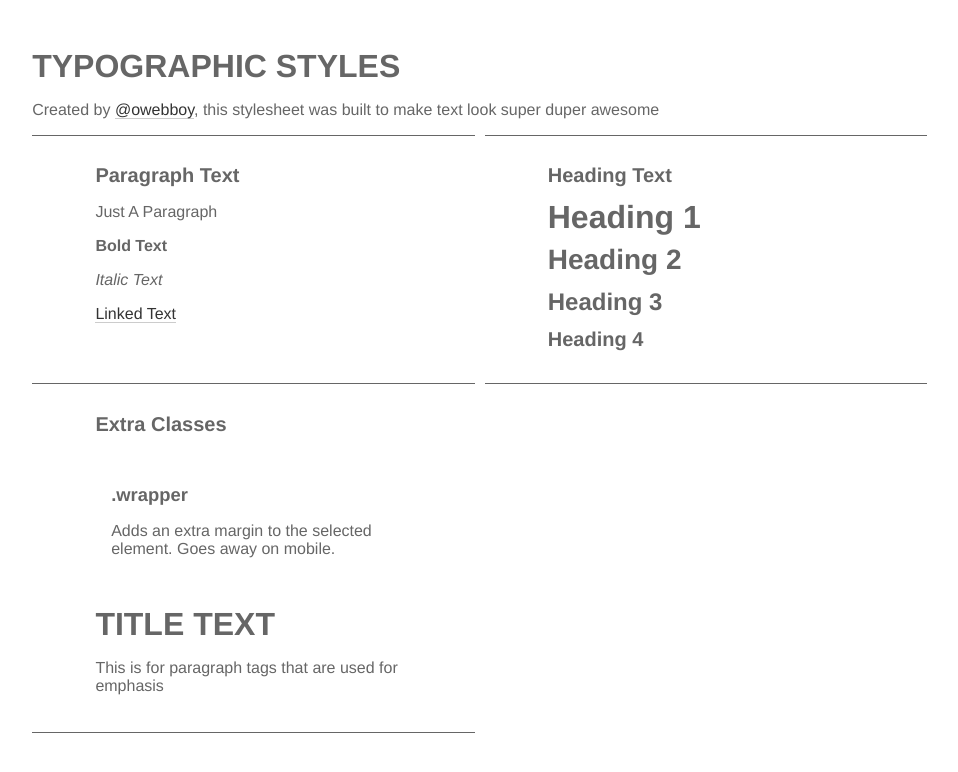
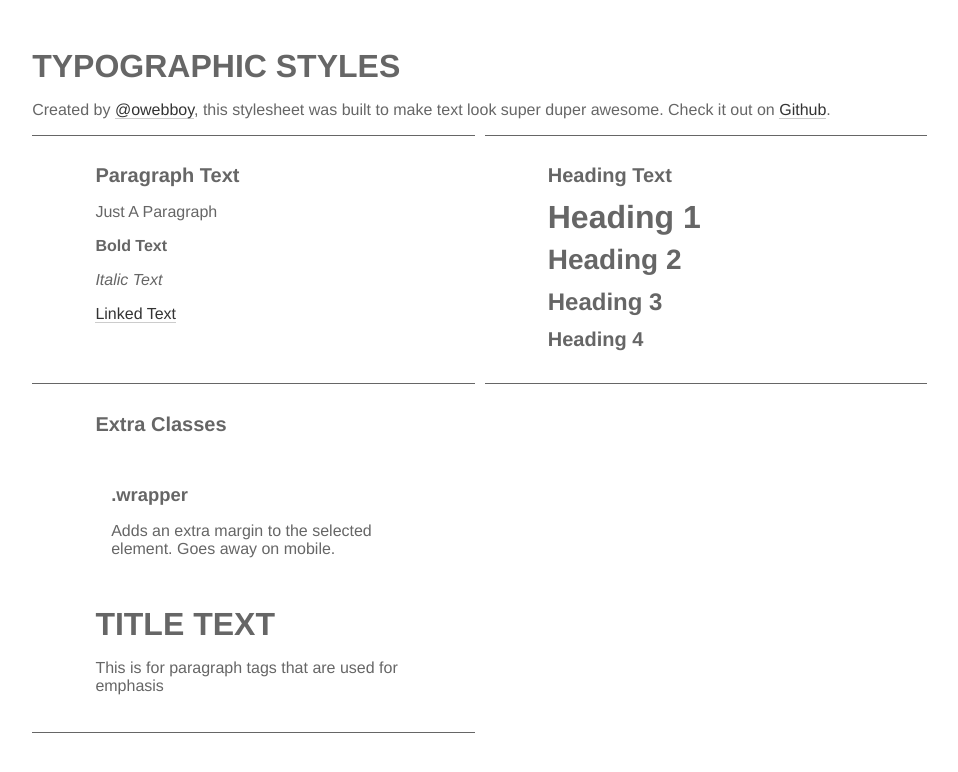
Before and after one commit to owebboy/typographic-styles, a plain HTML site: page index.html in a window 1280 px wide. Shown: the top 772 px of the page, without its empty margins (39-997 px from the left). Drawn offline with Linux system fonts and the light colour scheme.

Commit message:
update index.html

```diff
--- a/index.html
+++ b/index.html
@@ -15,7 +15,7 @@
 	<div class="wrapper">
 		<header>
 			<h1 class="title">Typographic Styles</h1>
-			<p class="lead">Created by <a href="//twitter.com/owebboy">@owebboy</a>, this stylesheet was built to make text look super duper awesome</p>
+			<p class="lead">Created by <a href="//twitter.com/owebboy">@owebboy</a>, this stylesheet was built to make text look super duper awesome. Check it out on <a href="//github.com/owebboy/typographic-styles">Github</a>.</p>
 		</header>
 
 		<section id="text">
```
